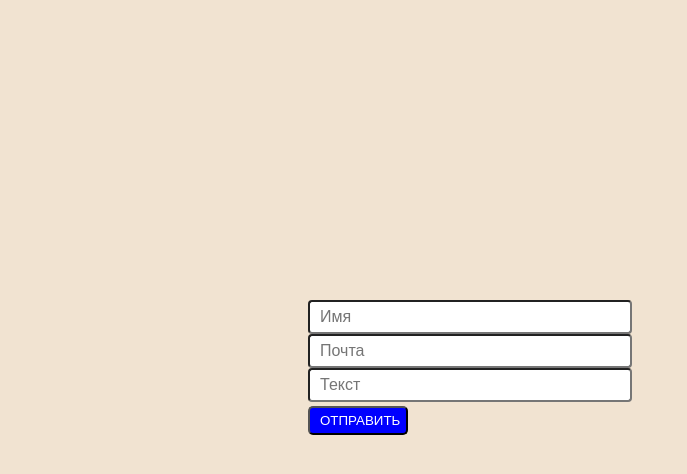
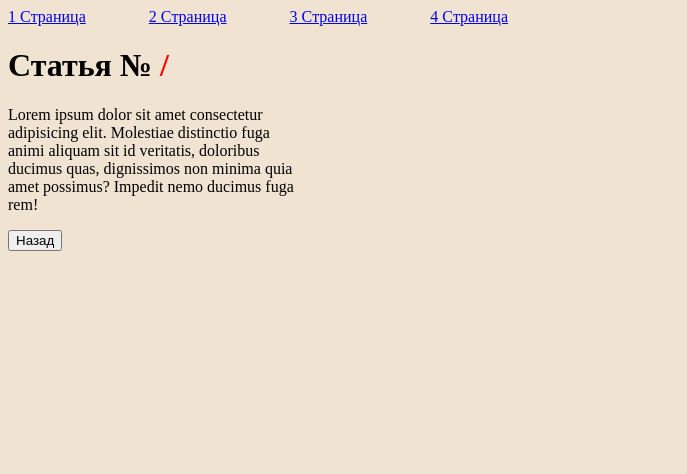
Before and after one commit to BRAUZER06/home-work-1, a React (Create React App) app: page / in a window 1280 px wide. Shown: the top 474 px of the page, without its empty margins (0-687 px from the left). Built offline with nearby package versions, Linux system fonts and the light colour scheme.

Commit message:
сделал урок 6 без route

```diff
--- a/package.json
+++ b/package.json
@@ -13,6 +13,7 @@
     "clsx": "^1.1.1",
     "react": "^17.0.2",
     "react-dom": "^17.0.2",
+    "react-router": "^6.2.1",
     "react-scripts": "^4.0.3",
     "web-vitals": "^1.1.2"
   },
--- a/src/index.js
+++ b/src/index.js
@@ -11,9 +11,12 @@ import ReactDOM from "react-dom";
 
 // import App from './tutorial-5/App'
 // import App from "./tutorial-5-1/App";
+import App from "./tutorial-6/App";
 
 
-import App from './tutorial-5-2/App'
+
+
+// import App from './tutorial-5-2/App'
 import "./index.css";
 
 ReactDOM.render(
--- a/src/tutorial-5-2/App.scss
+++ b/src/tutorial-5-2/App.scss
@@ -21,7 +21,7 @@ input{
   padding: 5px 10px;
   outline: none;
   border-radius: 4px;
-  font-size: 16px;
+  font-size: 16px ;
 
 }
 .inputs_container{
--- a/src/tutorial-5-2/Inputs.jsx
+++ b/src/tutorial-5-2/Inputs.jsx
@@ -6,7 +6,7 @@ const Inputs = ({ name, comment, onRemove, index}) => {
 
       <div className='inputs_container' >
       <img alt='картинка' src="https://www.meme-arsenal.com/memes/5abed9f3164164ba88734fab701f2b14.jpg" width={34} height={34} />
-      <button className='button_red' onClick={()=>onRemove(index)}>X</button>
+      <button className='button_red' onClick={()=>onRemove(index)}> X </button>
       <div>
         <h4>{name} </h4>
         <p>{comment}</p>
--- /dev/null
+++ b/src/tutorial-6/App.js
@@ -0,0 +1,32 @@
+import React from "react";
+import Article from "./Article";
+import { hashHistory } from 'react-router';
+
+const App = () => {
+  const { pathname } = window.location;
+
+  return (
+    <div>
+      <div
+        style={{
+          display: "flex",
+          justifyContent: "space-between",
+          width: "500px",
+        }}
+      >
+        <a href="/">1 Cтраница</a>
+        <a href="/post/1">2 Cтраница</a>
+        <a href="/post/100500">3 Cтраница</a>
+        <a href="/post/TEST">4 Cтраница</a>
+      </div>
+      {pathname=== '/' && <Article id={" /"}/>}
+      {pathname=== '/post/1' && <Article id={" /post/1"}/>}
+      {pathname=== '/post/100500' && <Article id={"/post/100500"}/>}
+      {pathname=== '/post/TEST' && <Article id={"/post/TEST"}/>}
+    </div>
+  );
+};
+
+export default App;
+
+// return <div>{pathname === "/" && <Article id={" /"}/>&&pathname === "/post/1" && <Article id={" /post/1"}/>&&pathname === "/post/100500" && <Article id={" /post/100500"}/>&&pathname === "/post/TEST" && <Article id={" /post/TEST"}/>}</div>
--- /dev/null
+++ b/src/tutorial-6/Article.jsx
@@ -0,0 +1,20 @@
+import React from "react";
+import { hashHistory } from 'react-router';
+const Article = ({id}) => {
+  return (
+    <div>
+      <h1 style={{width: "600px"}}>Статья № <span style={{color: "red"}}>{id}</span></h1>
+      <p>
+        Lorem ipsum dolor sit amet consectetur adipisicing elit. Molestiae
+        distinctio fuga animi aliquam sit id veritatis, doloribus ducimus quas,
+        dignissimos non minima quia amet possimus? Impedit nemo ducimus fuga
+        rem!
+      </p>
+      <a href="/">
+        <button >Назад</button>
+      </a>
+    </div>
+  );
+};
+
+export default Article;
```
Also changed, not shown: src/tutorial-5-2/App.js (+2 -5 lines).
